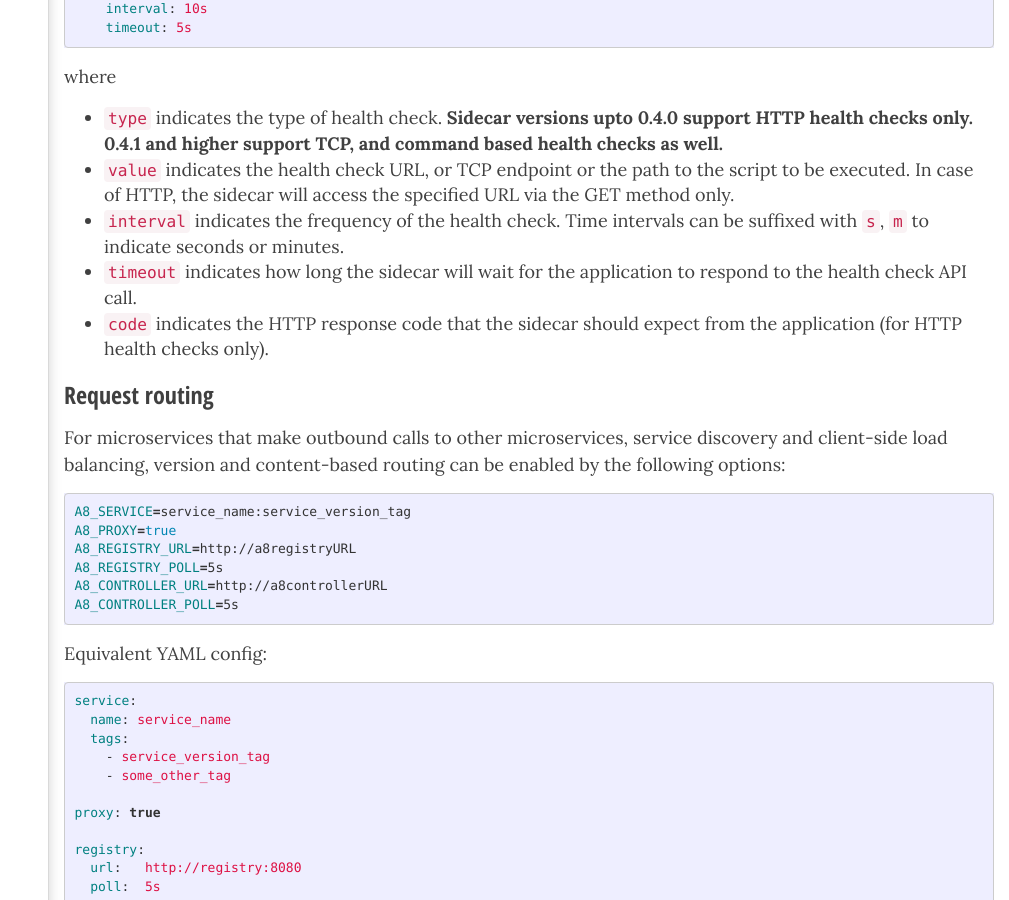
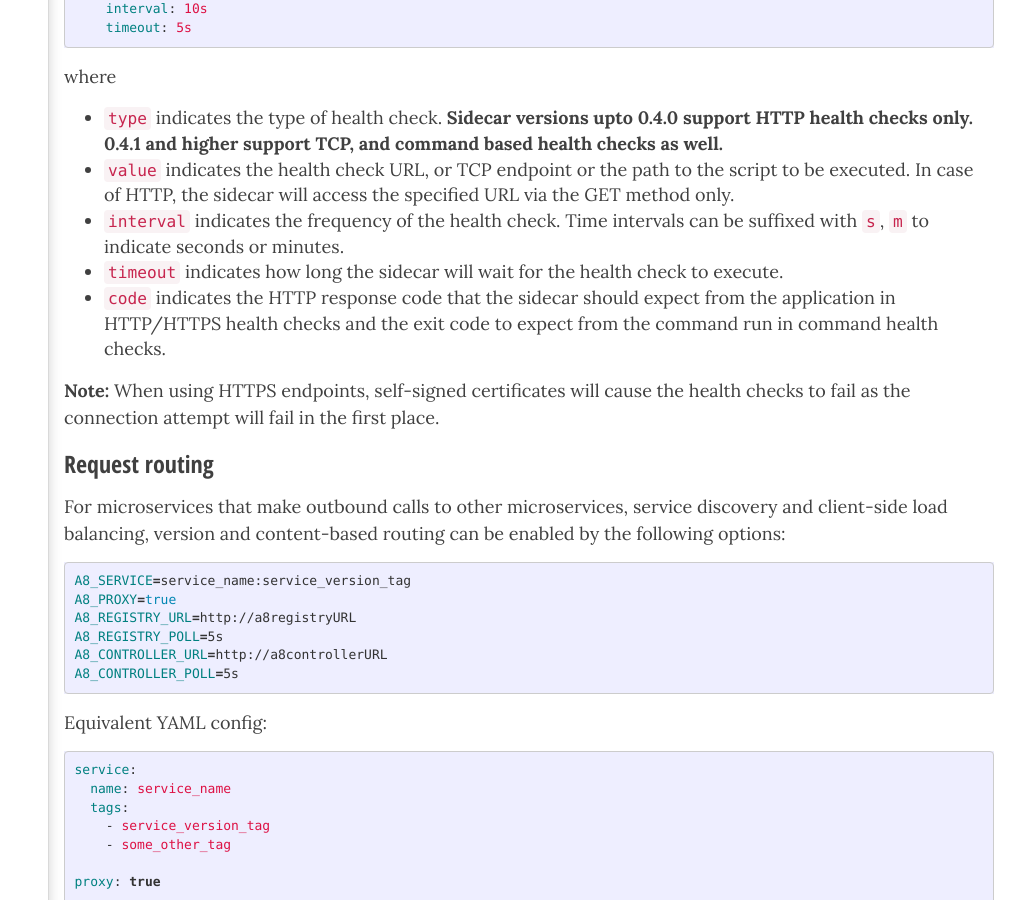
Before and after one commit to amalgam8/amalgam8.github.io, a Jekyll site: the page built from _docs/3-sidecar/configuration-options.md, in a window 1280 px wide and 900 px high, scrolled down 3942 px. Shown: the whole window, without its empty margins (271-1280 px from the left). Built offline with Jekyll 4.4.1, drawn with Linux system fonts in a browser that asks for light colours; nearby versions of some CDN libraries.

Commit message:
Update docs on use of the code field for command health checks (#91)
* Update docs on use of the code field for command health checks

* Make note about https health checks

```diff
--- a/_docs/3-sidecar/configuration-options.md
+++ b/_docs/3-sidecar/configuration-options.md
@@ -128,9 +128,10 @@ where
 * `type` indicates the type of health check. **Sidecar versions upto 0.4.0 support HTTP health checks only. 0.4.1 and higher support TCP, and command based health checks as well.**
 * `value` indicates the health check URL, or TCP endpoint or the path to the script to be executed. In case of HTTP, the sidecar will access the specified URL via the GET method only.
 * `interval` indicates the frequency of the health check. Time intervals can be suffixed with `s`, `m` to indicate seconds or minutes.
-* `timeout` indicates how long the sidecar will wait for the application to respond to the health check API call.
-* `code` indicates the HTTP response code that the sidecar should expect from the application (for HTTP health checks only).
+* `timeout` indicates how long the sidecar will wait for the health check to execute.
+* `code` indicates the HTTP response code that the sidecar should expect from the application in HTTP/HTTPS health checks and the exit code to expect from the command run in command health checks.
 
+**Note:** When using HTTPS endpoints, self-signed certificates will cause the health checks to fail as the connection attempt will fail in the first place.
 
 ### Request routing <a id="request-routing"></a>
 
```
